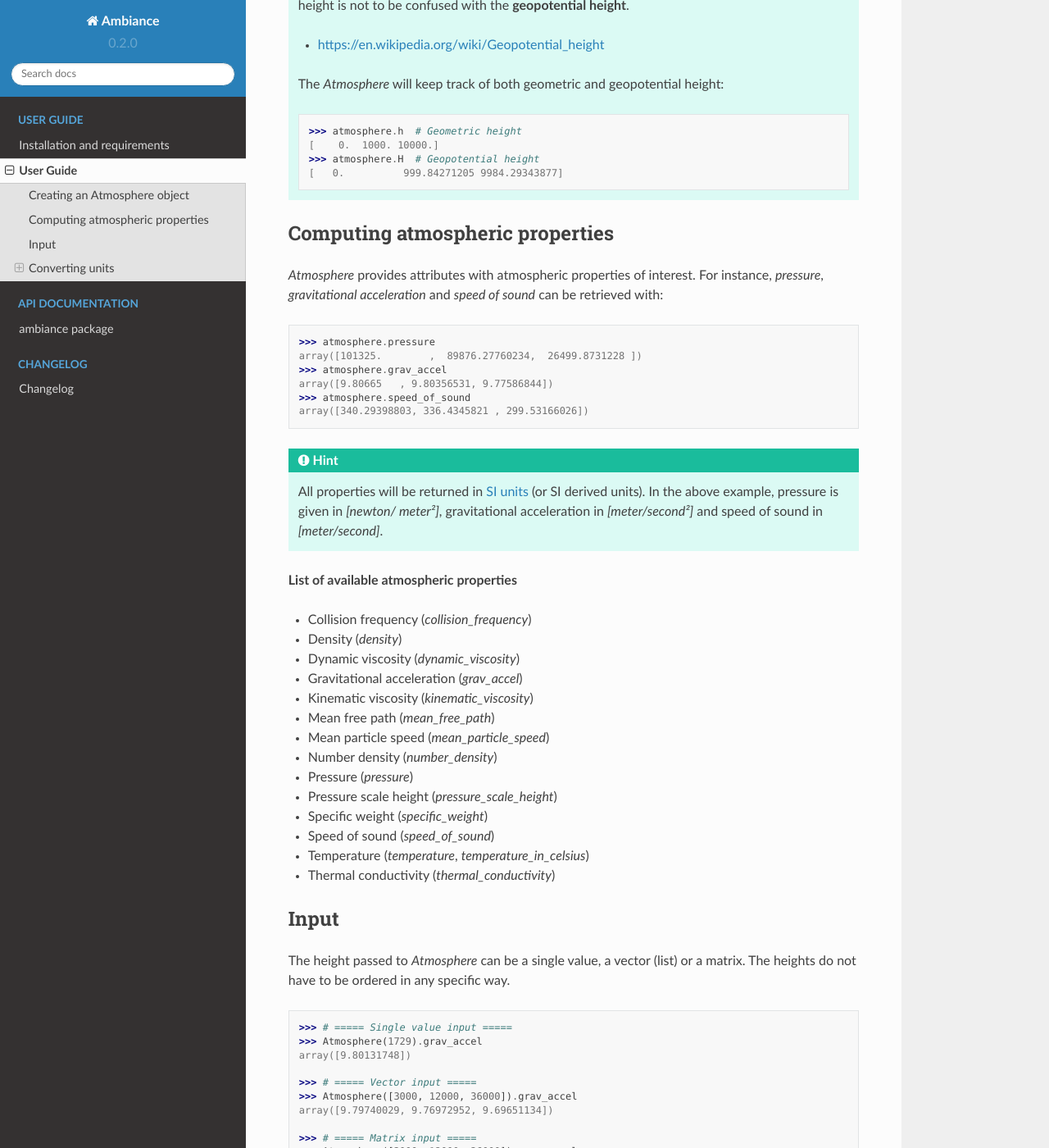
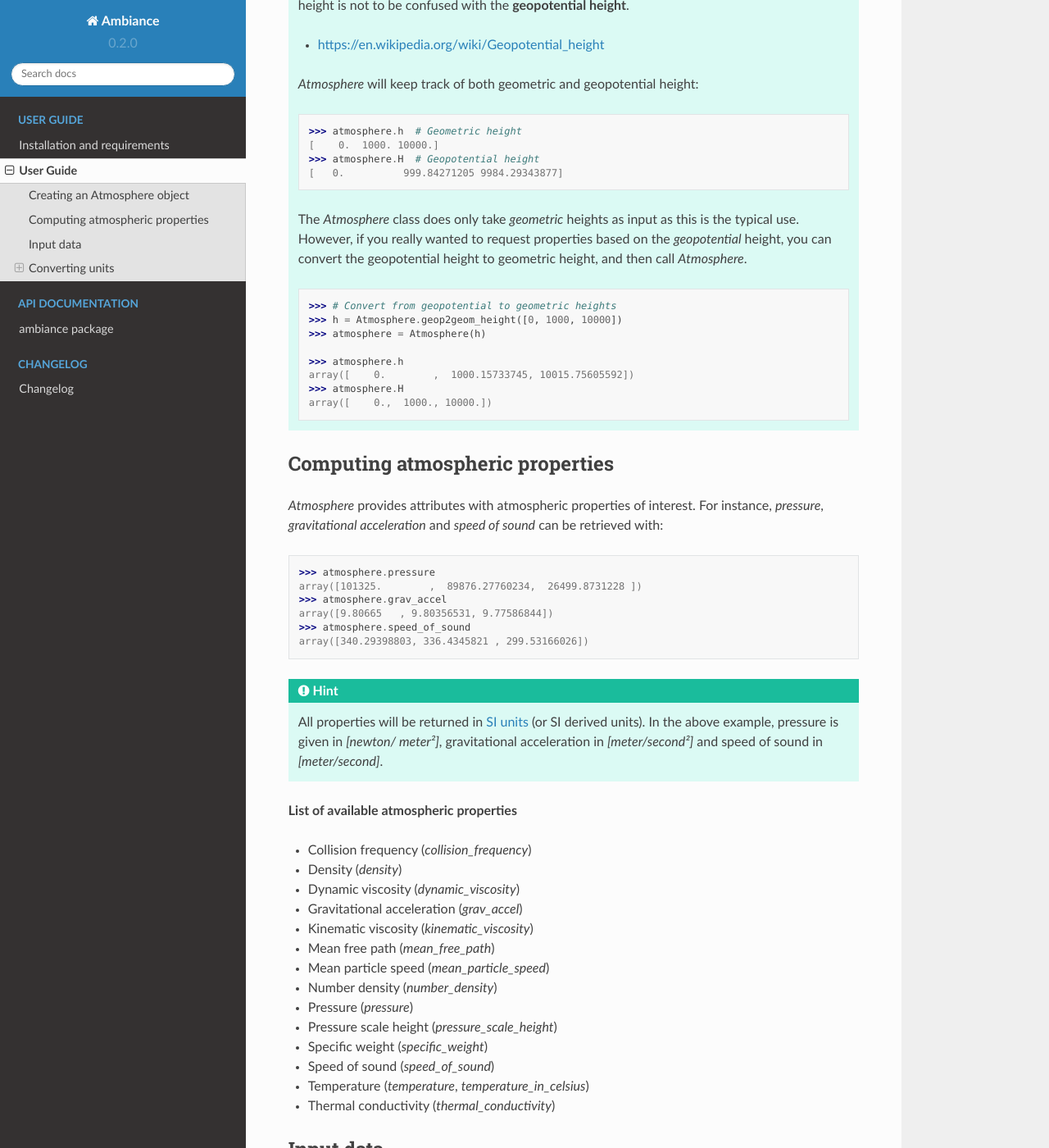
Before and after one commit to airinnova/ambiance, a Sphinx documentation site: the page built from docs/source/user_guide/detailed_user_guide.rst, in a window 1280 px wide and 1400 px high, scrolled down 554 px. Shown: the whole window at 82% size. Built offline with Sphinx 7.4.7 and the Read the Docs theme 2.0.0, drawn with Linux system fonts in a browser that asks for light colours; some of the changed text lies outside the part shown.

Commit message:
Update for converter geometric/geopotential height
* Make use with list or tuples as input
* Updated the documentation

```diff
--- a/docs/source/user_guide/detailed_user_guide.rst
+++ b/docs/source/user_guide/detailed_user_guide.rst
@@ -20,7 +20,7 @@ Creating an Atmosphere object
 
     * https://en.wikipedia.org/wiki/Geopotential_height
 
-    The `Atmosphere` will keep track of both geometric and geopotential height:
+    `Atmosphere` will keep track of both geometric and geopotential height:
 
     .. code:: python
 
@@ -29,6 +29,18 @@ Creating an Atmosphere object
         >>> atmosphere.H  # Geopotential height
         [   0.          999.84271205 9984.29343877]
 
+    The `Atmosphere` class does only take *geometric* heights as input as this is the typical use. However, if you really wanted to request properties based on the *geopotential* height, you can convert the geopotential height to geometric height, and then call `Atmosphere`.
+
+    .. code:: python
+
+        >>> # Convert from geopotential to geometric heights
+        >>> h = Atmosphere.geop2geom_height([0, 1000, 10000])
+        >>> atmosphere = Atmosphere(h)
+
+        >>> atmosphere.h
+        array([    0.        ,  1000.15733745, 10015.75605592])
+        >>> atmosphere.H
+        array([    0.,  1000., 10000.])
 
 Computing atmospheric properties
 --------------------------------
@@ -66,10 +78,10 @@ Computing atmospheric properties
 * Temperature (`temperature`, `temperature_in_celsius`)
 * Thermal conductivity (`thermal_conductivity`)
 
-Input
------
+Input data
+----------
 
-The height passed to `Atmosphere` can be a single value, a vector (list) or a matrix. The heights do not have to be ordered in any specific way.
+The height data passed to `Atmosphere` can be a single value (integers, floats), a vector (list, tuple, *Numpy* vector) or a matrix (iterable of an iterable, *Numpy* matrix). The heights do not have to be ordered in any specific way.
 
 .. code:: python
 
@@ -114,3 +126,16 @@ Convert from a temperature in Kelvin to a temperature in Celsius:
 
     >>> Atmosphere.T2t([273.15, 283.15, 303.65])
     array([ 0. , 10. , 30.5])
+
+Geometric and geopotential height
+~~~~~~~~~~~~~~~~~~~~~~~~~~~~~~~~~
+
+Convert from a *geometric* to a *geopotential* height.
+
+>>> Atmosphere.geom2geop_height(10000)
+9984.293438772525
+
+Convert from a *geopotential* to a *geometric* height.
+
+>>> Atmosphere.geop2geom_height(9984.293438772525)
+10000.0
--- a/docs/source/user_guide/installation.rst
+++ b/docs/source/user_guide/installation.rst
@@ -21,4 +21,5 @@ Installation
 Requirements
 ------------
 
-|name| requires *Python 3.6* or higher. `Numpy`_ is also required and will be automatically installed when you install |name| from `PyPI`_.
+* *Python 3.6* or higher
+* `Numpy`_ (will be automatically installed when you install |name| from `PyPI`_)
```
Also changed, not shown: docs/TODO.md (+4 -0 lines), 2 other files.
